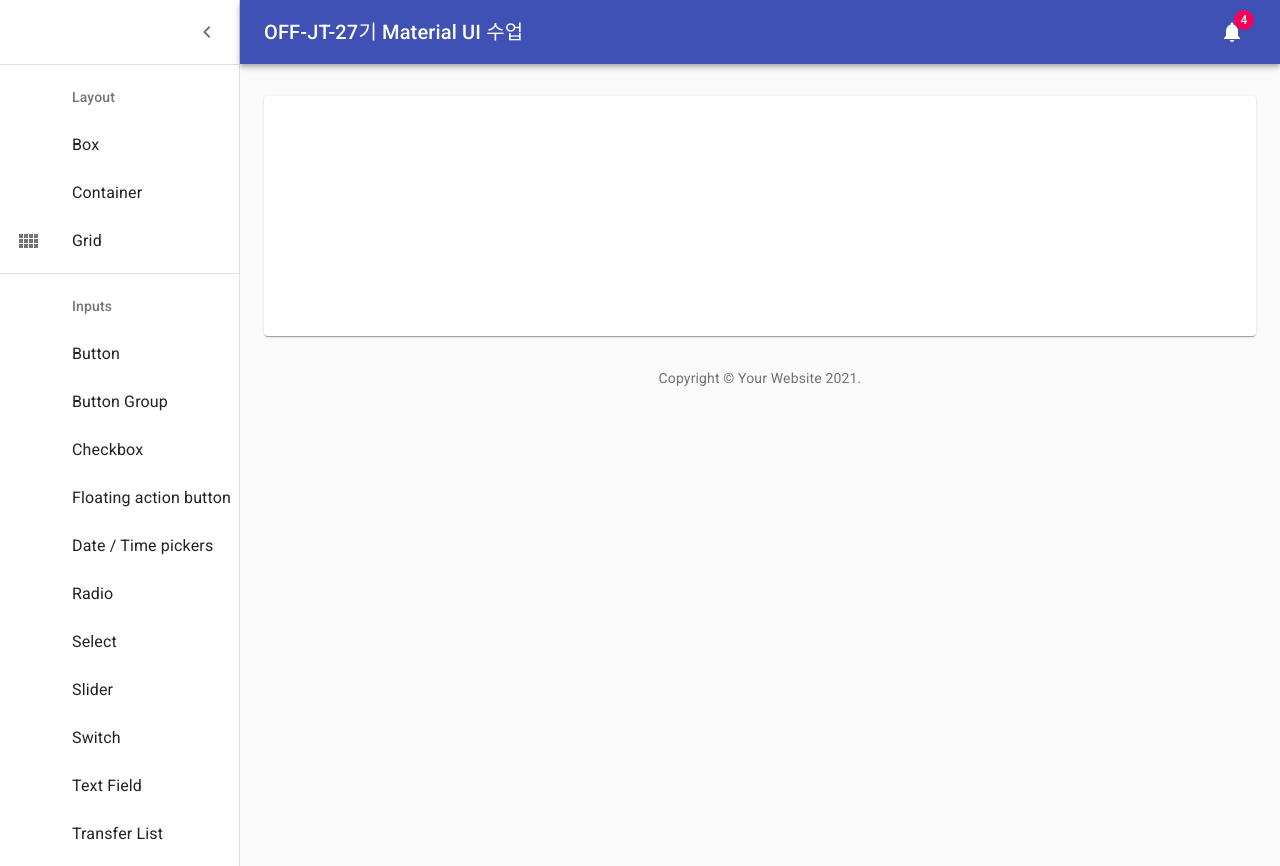
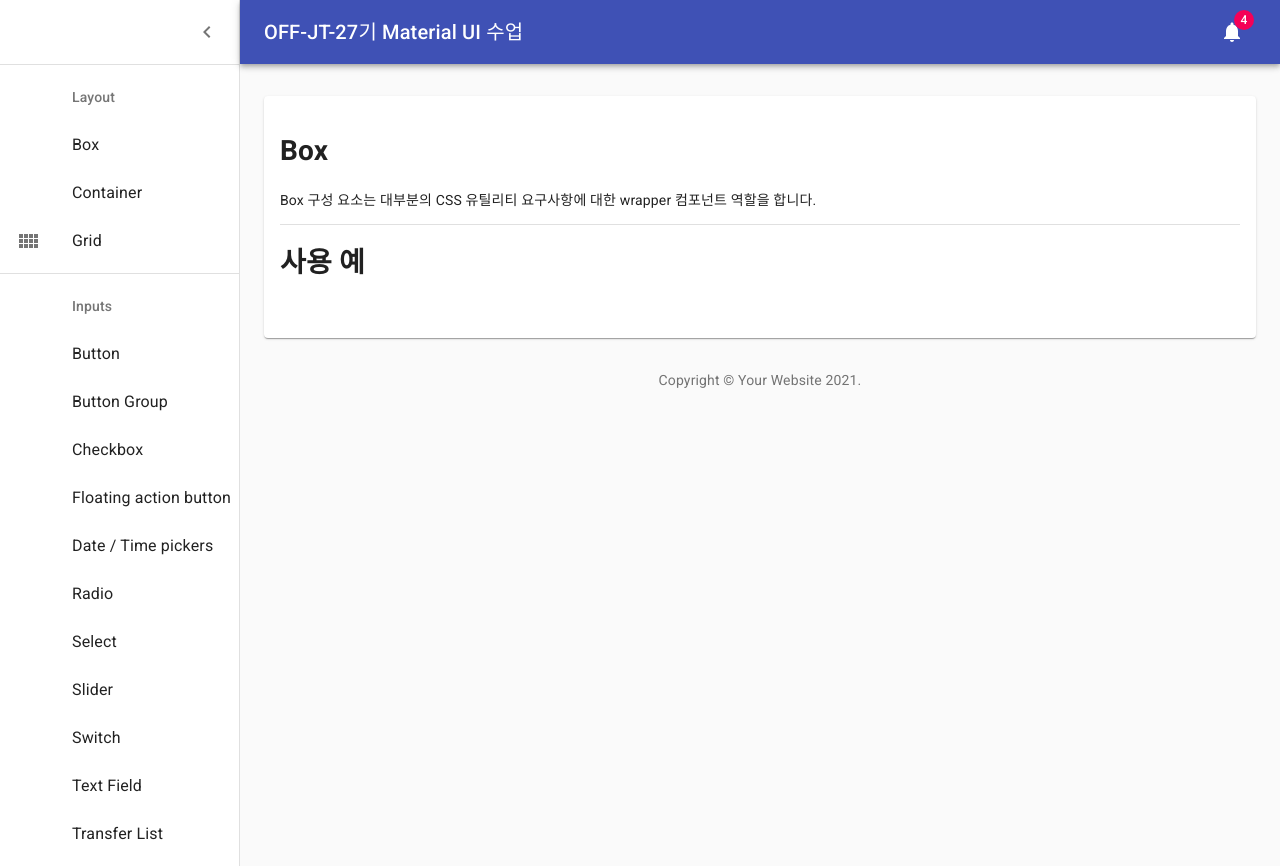
Before and after one commit to trash-repositories/react-material-ui, a React (Create React App) app: page /box in a window 1280 px wide. Built offline with nearby package versions, Linux system fonts and the light colour scheme.

Commit message:
Box 컴포넌트 추가

```diff
--- a/src/Layout.js
+++ b/src/Layout.js
@@ -22,6 +22,7 @@ import { LayoutListItems, InputListItems } from './listItems';
 
 import { Route } from "react-router-dom";
 import Home from "./Home";
+import BoxComponent from "./layout/Box";
 import About from "./About";
 
 function Copyright() {
@@ -113,9 +114,6 @@ const useStyles = makeStyles((theme) => ({
     overflow: 'auto',
     flexDirection: 'column',
   },
-  fixedHeight: {
-    height: 240,
-  },
 }));
 
 export default function Dashboard() {
@@ -177,6 +175,7 @@ export default function Dashboard() {
             <Grid item xs={12}>
               <Paper className={fixedHeightPaper}>
                 <Route path="/" exact={true} component={Home} />
+                <Route path="/box" component={BoxComponent} />
                 <Route path="/about" component={About} />
               </Paper>
             </Grid>
--- /dev/null
+++ b/src/layout/Box.js
@@ -0,0 +1,18 @@
+import React from 'react';
+import { Divider, Box, Button } from '@material-ui/core';
+
+const BoxComponent = () => {
+  return (
+    <div>
+      <h1>Box</h1>
+      <p>Box 구성 요소는 대부분의 CSS 유틸리티 요구사항에 대한 wrapper 컴포넌트 역할을 합니다.</p>
+      <Divider />
+      <h1>사용 예</h1>
+      <Box component="span" m={1}>
+        <Button />
+      </Box>
+    </div>
+  );
+};
+
+export default BoxComponent;
--- a/src/listItems.js
+++ b/src/listItems.js
@@ -12,7 +12,7 @@ const aTagStyle = { textDecoration: 'none', color: 'inherit' };
 export const LayoutListItems = (
   <div>
     <ListSubheader inset>Layout</ListSubheader>
-    <Link to="/" style={aTagStyle}>
+    <Link to="/box" style={aTagStyle}>
       <ListItem button>
         <ListItemText inset primary="Box" />
       </ListItem>
```
